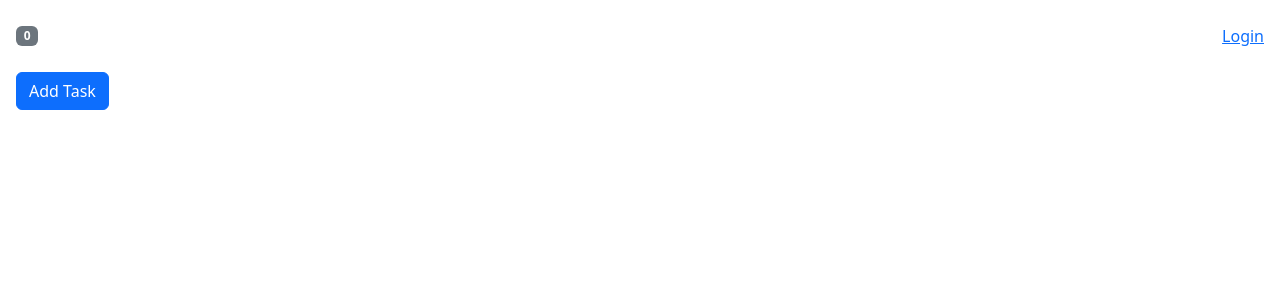
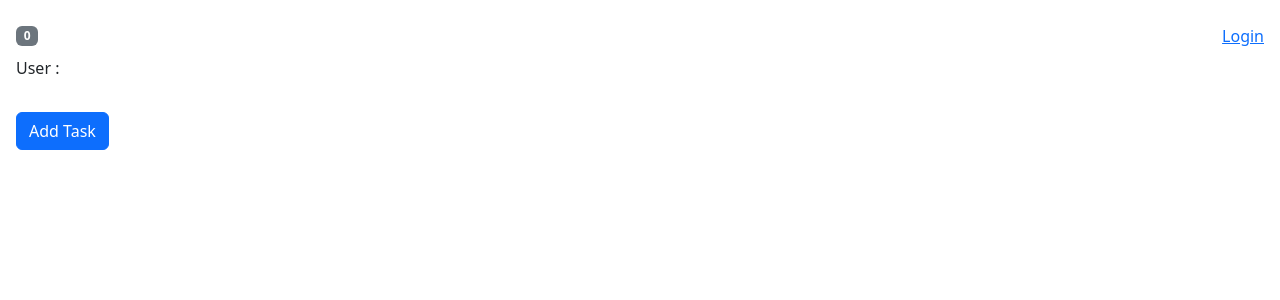
Before and after one commit to Ayeshan-Oshitha/Tutorial--Mosh--React-TypeScript, a React (Vite) app in the folder 3. Intermediate/react-demo/: page / in a window 1280 px wide. Shown: the top 300 px of the page. Built offline with nearby package versions, Linux system fonts and the light colour scheme.

Commit message:
Section 08 ( Global State Management ) - Excersise - Working with Context

```diff
--- a/3. Intermediate/react-demo/src/App.tsx
+++ b/3. Intermediate/react-demo/src/App.tsx
@@ -3,19 +3,25 @@ import "./App.css";
 import LoginStatus from "./state-management/LoginStatus";
 import tasksReducer from "./state-management/reducers/tasksReducer";
 import NavBar from "./state-management/NavBar";
-
 import TasksContext from "./state-management/contexts/tasksContext";
 import HomePage from "./state-management/HomePage";
+import loginReducer from "./state-management/reducers/loginReducer";
+import AuthContext from "./state-management/contexts/authContext";
 
 function App() {
-  const [tasks, dispatch] = useReducer(tasksReducer, []);
+  const [tasks, tasksDispatch] = useReducer(tasksReducer, []);
+  const [user, authDispatch] = useReducer(loginReducer, "");
 
   return (
     <>
-      <TasksContext.Provider value={{ tasks: tasks, dispatch: dispatch }}>
-        <NavBar />
-        <HomePage />
-      </TasksContext.Provider>
+      <AuthContext.Provider value={{ user: user, dispatch: authDispatch }}>
+        <TasksContext.Provider
+          value={{ tasks: tasks, dispatch: tasksDispatch }}
+        >
+          <NavBar />
+          <HomePage />
+        </TasksContext.Provider>
+      </AuthContext.Provider>
     </>
   );
 }
--- a/3. Intermediate/react-demo/src/state-management/LoginStatus.tsx
+++ b/3. Intermediate/react-demo/src/state-management/LoginStatus.tsx
@@ -1,8 +1,9 @@
-import { useReducer, useState } from "react";
+import { useContext, useReducer, useState } from "react";
 import loginReducer from "./reducers/loginReducer";
+import AuthContext from "./contexts/authContext";
 
 const LoginStatus = () => {
-  const [user, dispatch] = useReducer(loginReducer, "");
+  const { user, dispatch } = useContext(AuthContext);
 
   if (user)
     return (
--- a/3. Intermediate/react-demo/src/state-management/TaskList.tsx
+++ b/3. Intermediate/react-demo/src/state-management/TaskList.tsx
@@ -1,12 +1,14 @@
-import { useContext, useReducer, useState } from "react";
-import tasksReducer from "./reducers/tasksReducer";
+import { useContext } from "react";
 import TasksContext from "./contexts/tasksContext";
+import AuthContext from "./contexts/authContext";
 
 const TaskList = () => {
   const { tasks, dispatch } = useContext(TasksContext);
+  const { user } = useContext(AuthContext);
 
   return (
     <>
+      <p>User : {user}</p>
       <button
         onClick={() => {
           dispatch({
--- /dev/null
+++ b/3. Intermediate/react-demo/src/state-management/contexts/authContext.ts
@@ -0,0 +1,12 @@
+import { Dispatch } from "react";
+import { AuthAction } from "../reducers/loginReducer";
+import React from "react";
+
+interface AuthContextType {
+  user: string;
+  dispatch: Dispatch<AuthAction>;
+}
+
+const AuthContext = React.createContext<AuthContextType>({} as AuthContextType);
+
+export default AuthContext;
--- a/3. Intermediate/react-demo/src/state-management/reducers/loginReducer.ts
+++ b/3. Intermediate/react-demo/src/state-management/reducers/loginReducer.ts
@@ -7,7 +7,7 @@ interface LogoutAction {
   type: "LOGOUT";
 }
 
-type AuthAction = LoginAction | LogoutAction;
+export type AuthAction = LoginAction | LogoutAction;
 
 const loginReducer = (state: string, action: AuthAction): string => {
   switch (action.type) {
```
